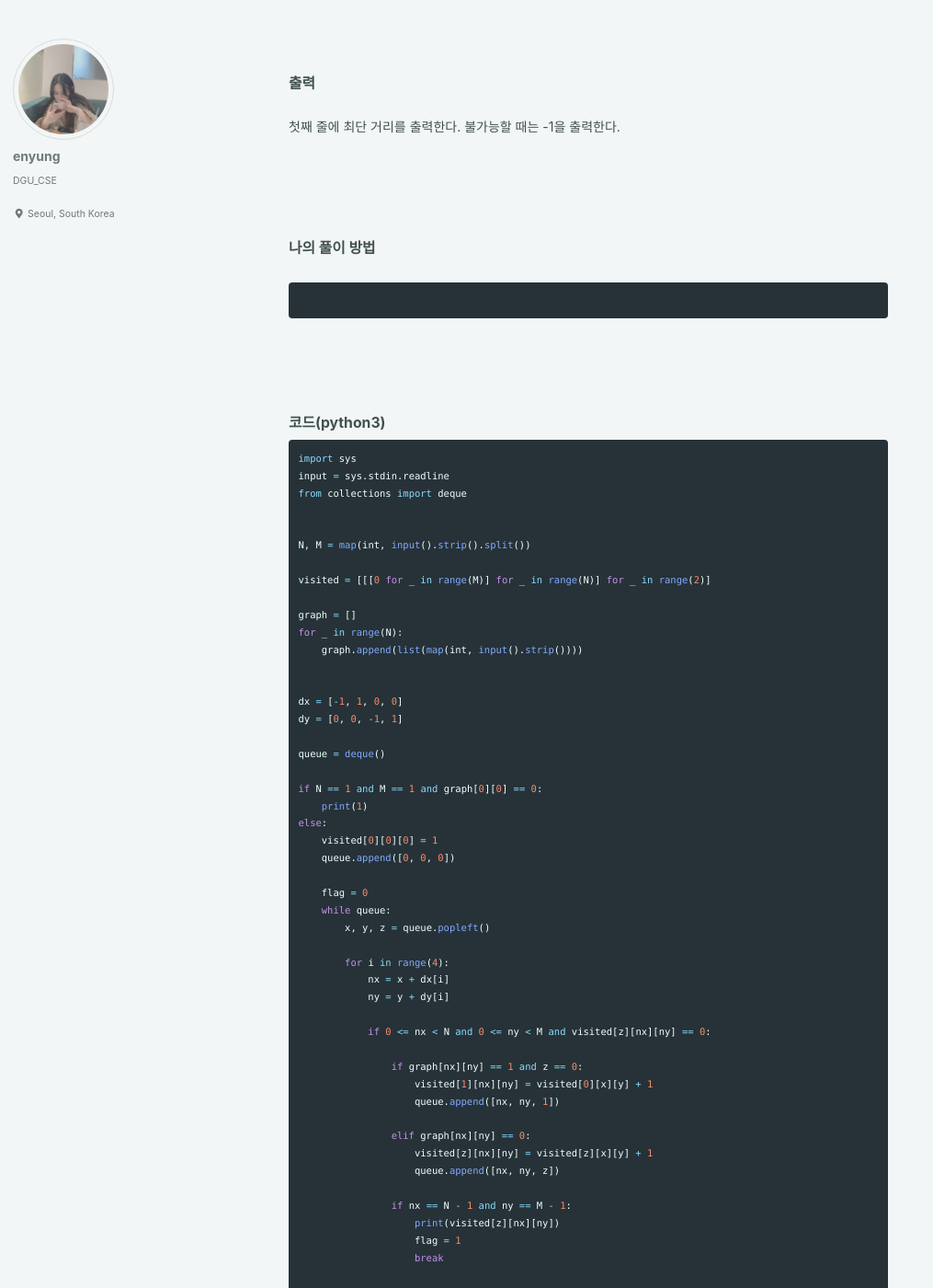
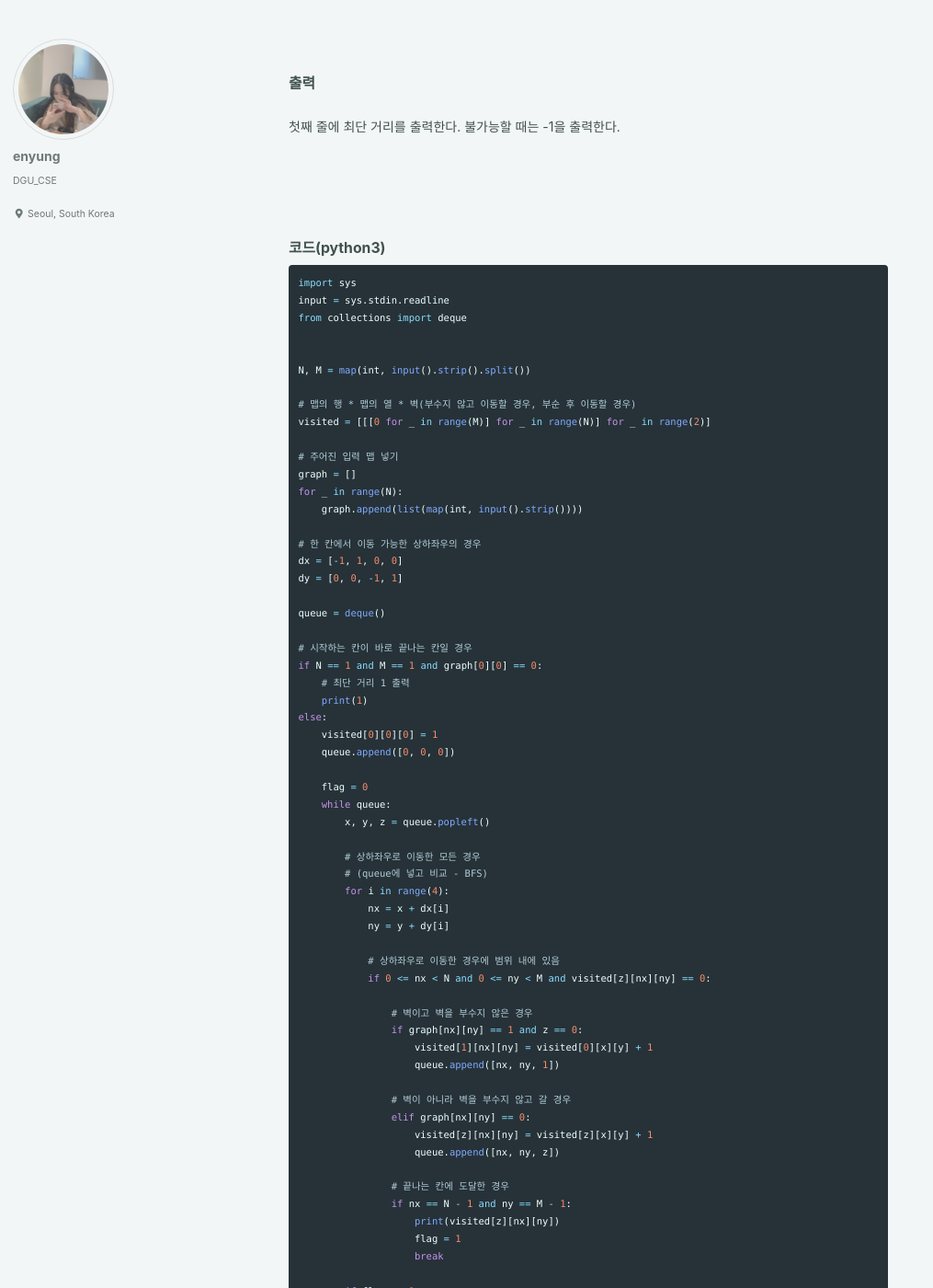
Before and after one commit to eyl056/enyungBlog, a Jekyll site: the page built from _posts/2021-03-11-백준2206.md, in a window 1280 px wide and 1400 px high, scrolled down 719 px. Shown: the whole window at 92% size, without its empty margins (0-1015 px from the left). Built offline with Jekyll 4.4.1, drawn with Linux system fonts in a browser that asks for light colours; cached includes are drawn as plain includes.

Commit message:
Update 2021-03-11-백준2206.md

````diff
--- a/_posts/2021-03-11-백준2206.md
+++ b/_posts/2021-03-11-백준2206.md
@@ -32,14 +32,6 @@ N×M의 행렬로 표현되는 맵이 있다. 맵에서 0은 이동할 수 있
 
 <br><br><br>
 
-### 나의 풀이 방법<br>
-
-```python
-
-```
-
-<br><br><br>
-
 
 ### 코드(python3)
 ```python
@@ -50,19 +42,23 @@ from collections import deque
 
 N, M = map(int, input().strip().split())
 
+# 맵의 행 * 맵의 열 * 벽(부수지 않고 이동할 경우, 부순 후 이동할 경우)
 visited = [[[0 for _ in range(M)] for _ in range(N)] for _ in range(2)]
 
+# 주어진 입력 맵 넣기
 graph = []
 for _ in range(N):
     graph.append(list(map(int, input().strip())))
 
-
+# 한 칸에서 이동 가능한 상하좌우의 경우
 dx = [-1, 1, 0, 0]
 dy = [0, 0, -1, 1]
 
 queue = deque()
 
+# 시작하는 칸이 바로 끝나는 칸일 경우
 if N == 1 and M == 1 and graph[0][0] == 0:
+    # 최단 거리 1 출력
     print(1)
 else:
     visited[0][0][0] = 1
@@ -72,20 +68,26 @@ else:
     while queue:
         x, y, z = queue.popleft()
 
+        # 상하좌우로 이동한 모든 경우
+        # (queue에 넣고 비교 - BFS)
         for i in range(4):
             nx = x + dx[i]
             ny = y + dy[i]
 
+            # 상하좌우로 이동한 경우에 범위 내에 있음
             if 0 <= nx < N and 0 <= ny < M and visited[z][nx][ny] == 0:
 
+                # 벽이고 벽을 부수지 않은 경우
                 if graph[nx][ny] == 1 and z == 0:
                     visited[1][nx][ny] = visited[0][x][y] + 1
                     queue.append([nx, ny, 1])
 
+                # 벽이 아니라 벽을 부수지 않고 갈 경우
                 elif graph[nx][ny] == 0:
                     visited[z][nx][ny] = visited[z][x][y] + 1
                     queue.append([nx, ny, z])
 
+                # 끝나는 칸에 도달한 경우
                 if nx == N - 1 and ny == M - 1:
                     print(visited[z][nx][ny])
                     flag = 1
````
